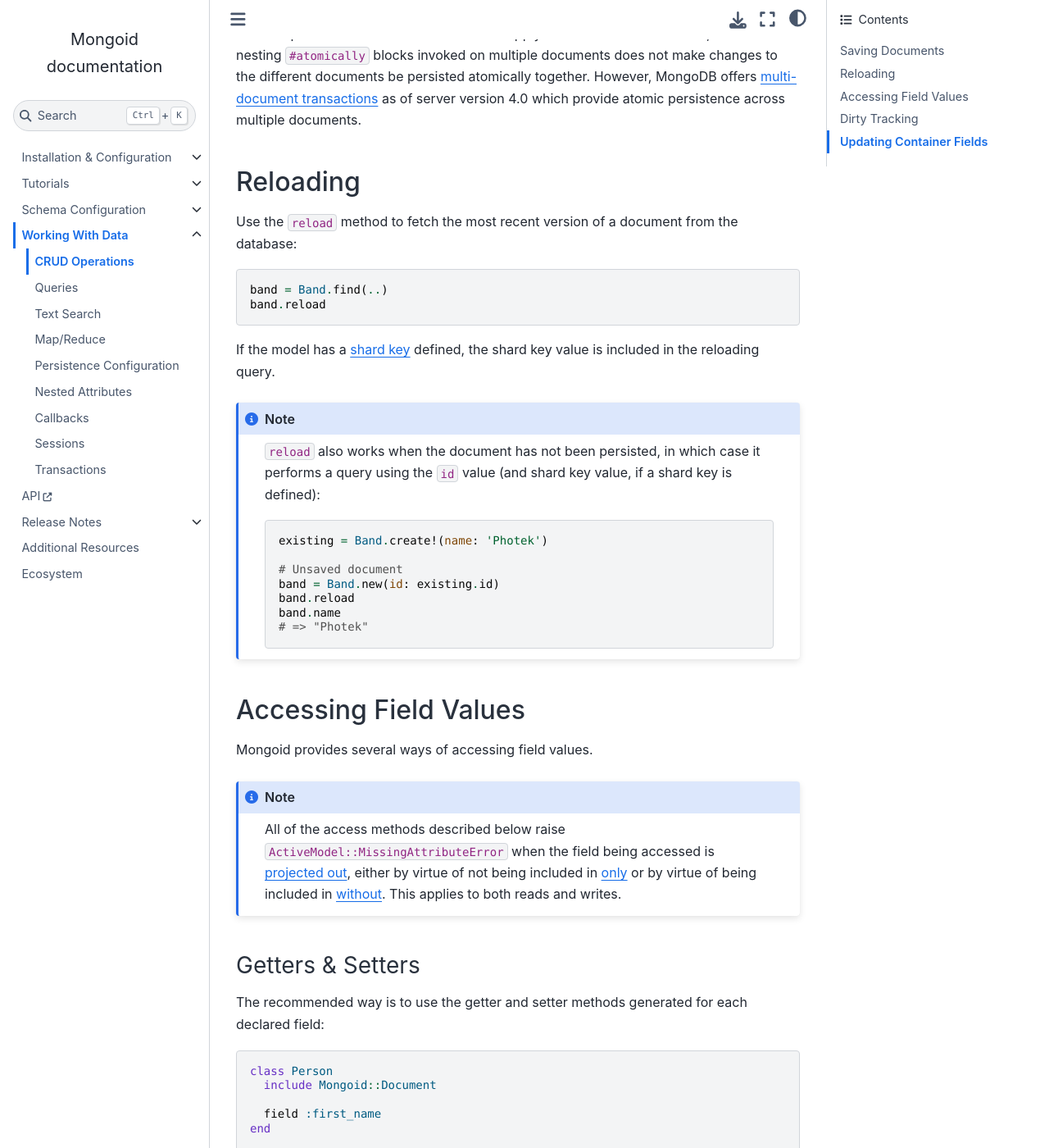
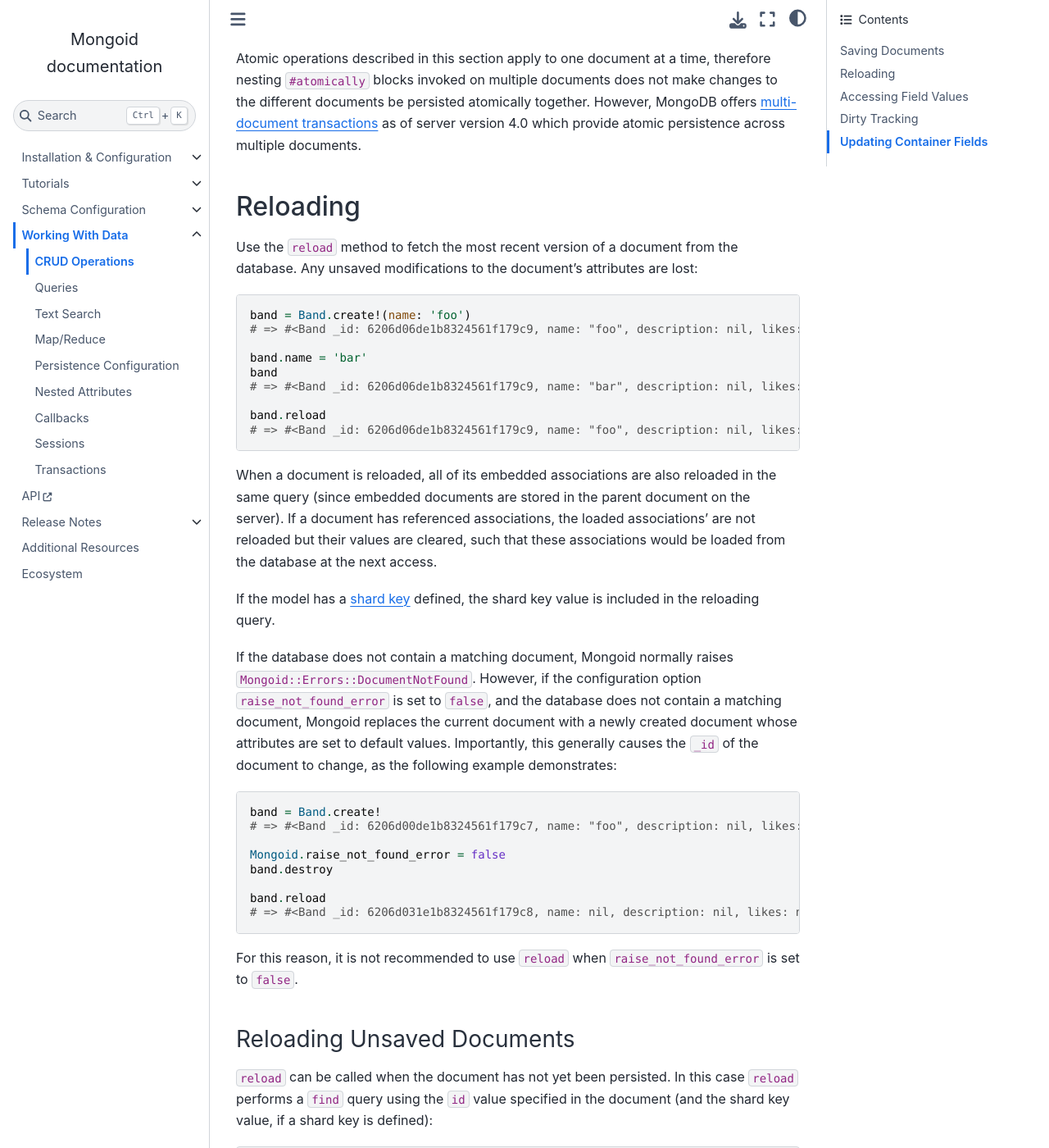
Before and after one commit to i80and/docs-mongoid, a Sphinx documentation site: the page built from docs/reference/crud.txt, in a window 1280 px wide and 1400 px high, scrolled down 10044 px. Shown: the whole window at 82% size. Built offline with Sphinx 7.4.7 and the Sphinx Book theme 1.1.4, drawn with Linux system fonts in a browser that asks for light colours; some of the changed text lies outside the part shown.

Commit message:
MONGOID-5205 Document reloading behavior for changed attributes (#5150)
* revise existing reloading docs

* reloading behavior when not found does not raise

* test reloading without raising on not found

* document referenced associations

* test referenced associations

* use a different model

Co-authored-by: Oleg Pudeyev <code@olegp.name>

```diff
--- a/docs/reference/crud.txt
+++ b/docs/reference/crud.txt
@@ -549,21 +549,58 @@ Reloading
 =========
 
 Use the ``reload`` method to fetch the most recent version of a document from
-the database:
+the database. Any unsaved modifications to the document's attributes are lost:
 
 .. code-block:: ruby
 
-  band = Band.find(..)
+  band = Band.create!(name: 'foo')
+  # => #<Band _id: 6206d06de1b8324561f179c9, name: "foo", description: nil, likes: nil>
+
+  band.name = 'bar'
+  band
+  # => #<Band _id: 6206d06de1b8324561f179c9, name: "bar", description: nil, likes: nil>
+
   band.reload
+  # => #<Band _id: 6206d06de1b8324561f179c9, name: "foo", description: nil, likes: nil>
+
+When a document is reloaded, all of its embedded associations are also reloaded
+in the same query (since embedded documents are stored in the parent document
+on the server). If a document has referenced associations, the loaded
+associations' are not reloaded but their values are cleared, such that these
+associations would be loaded from the database at the next access.
 
 If the model has a :ref:`shard key <shard-keys>` defined, the shard key value
 is included in the reloading query.
 
-.. note::
+If the database does not contain a matching document, Mongoid normally raises
+``Mongoid::Errors::DocumentNotFound``. However, if the configuration option
+``raise_not_found_error`` is set to ``false``, and the database does not
+contain a matching document, Mongoid replaces the current document with a newly
+created document whose attributes are set to default values. Importantly, this
+generally causes the ``_id`` of the document to change, as the following
+example demonstrates:
 
-  ``reload`` also works when the document has not been persisted, in which case
-  it performs a query using the ``id`` value (and shard key value, if a shard
-  key is defined):
+.. code-block:: ruby
+
+  band = Band.create!
+  # => #<Band _id: 6206d00de1b8324561f179c7, name: "foo", description: nil, likes: nil>
+
+  Mongoid.raise_not_found_error = false
+  band.destroy
+
+  band.reload
+  # => #<Band _id: 6206d031e1b8324561f179c8, name: nil, description: nil, likes: nil>
+
+For this reason, it is not recommended to use ``reload`` when
+``raise_not_found_error`` is set to ``false``.
+
+
+Reloading Unsaved Documents
+---------------------------
+
+``reload`` can be called when the document has not yet been persisted.
+In this case ``reload`` performs a ``find`` query using the ``id`` value
+specified in the document (and the shard key value, if a shard key is defined):
 
 .. code-block:: ruby
 
```
Lines whose indentation alone changed are shown as unchanged.
